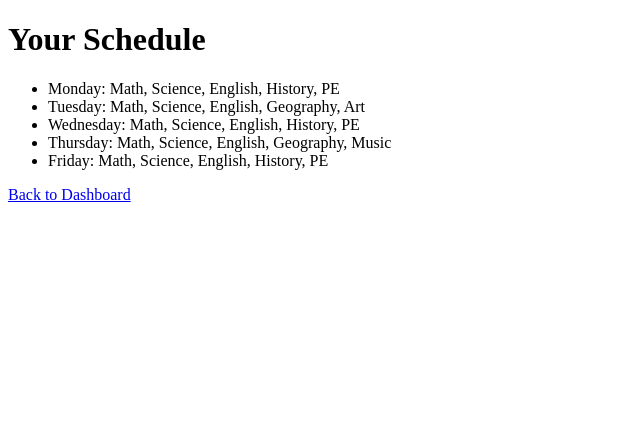
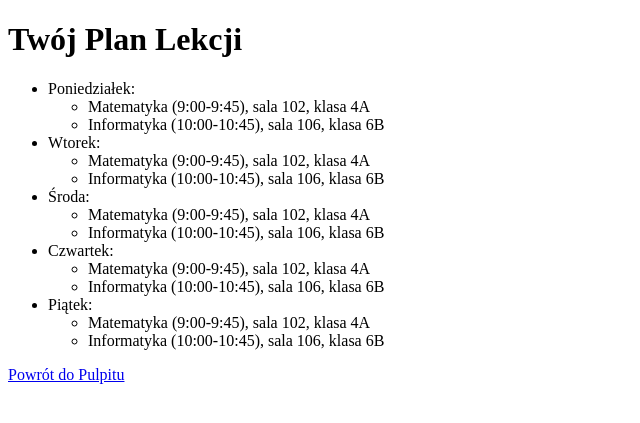
Before and after one commit to UniSzef/Hackaton_UAM, a Flask app: page /schedule in a window 1280 px wide. Shown: the top 423 px of the page, without its empty margins (0-640 px from the left). Run offline with Flask 3, Linux system fonts and the light colour scheme; a user stored in the database is signed in.

Commit message:
lepsza baza danych

```diff
--- a/app/routes.py
+++ b/app/routes.py
@@ -21,7 +21,7 @@ def login():
         password = request.form['password']
         user = User.query.filter_by(username=username).first()
         if user is None or not check_password_hash(user.password, password):
-            flash('Invalid username or password', 'error')
+            flash('Nieprawidłowa nazwa użytkownika lub hasło', 'error')
             return redirect(url_for('main.login'))
         login_user(user)
         return redirect(url_for('main.dashboard'))
@@ -49,11 +49,89 @@ def grades():
 @bp.route('/schedule')
 @login_required
 def schedule():
-    schedule = [
-        {'day': 'Monday', 'classes': ['Math', 'Science', 'English', 'History', 'PE']},
-        {'day': 'Tuesday', 'classes': ['Math', 'Science', 'English', 'Geography', 'Art']},
-        {'day': 'Wednesday', 'classes': ['Math', 'Science', 'English', 'History', 'PE']},
-        {'day': 'Thursday', 'classes': ['Math', 'Science', 'English', 'Geography', 'Music']},
-        {'day': 'Friday', 'classes': ['Math', 'Science', 'English', 'History', 'PE']}
-    ]
+    if current_user.role == 'student':
+        schedule = [
+            {'day': 'Poniedziałek', 'classes': [
+                {'subject': 'Biologia', 'time': '8:00-8:45', 'room': '101'},
+                {'subject': 'Matematyka', 'time': '9:00-9:45', 'room': '102'},
+                {'subject': 'Angielski', 'time': '10:00-10:45', 'room': '103'},
+                {'subject': 'Historia', 'time': '11:00-11:45', 'room': '104'},
+                {'subject': 'WF', 'time': '12:00-12:45', 'room': '105'}
+            ]},
+            {'day': 'Wtorek', 'classes': [
+                {'subject': 'Fizyka', 'time': '8:00-8:45', 'room': '101'},
+                {'subject': 'Matematyka', 'time': '9:00-9:45', 'room': '102'},
+                {'subject': 'Angielski', 'time': '10:00-10:45', 'room': '103'},
+                {'subject': 'Geografia', 'time': '11:00-11:45', 'room': '104'},
+                {'subject': 'Plastyka', 'time': '12:00-12:45', 'room': '105'}
+            ]},
+            {'day': 'Środa', 'classes': [
+                {'subject': 'Chemia', 'time': '8:00-8:45', 'room': '101'},
+                {'subject': 'Matematyka', 'time': '9:00-9:45', 'room': '102'},
+                {'subject': 'Angielski', 'time': '10:00-10:45', 'room': '103'},
+                {'subject': 'Historia', 'time': '11:00-11:45', 'room': '104'},
+                {'subject': 'WF', 'time': '12:00-12:45', 'room': '105'}
+            ]},
+            {'day': 'Czwartek', 'classes': [
+                {'subject': 'Geografia', 'time': '8:00-8:45', 'room': '101'},
+                {'subject': 'Matematyka', 'time': '9:00-9:45', 'room': '102'},
+                {'subject': 'Angielski', 'time': '10:00-10:45', 'room': '103'},
+                {'subject': 'Biologia', 'time': '11:00-11:45', 'room': '104'},
+                {'subject': 'Muzyka', 'time': '12:00-12:45', 'room': '105'}
+            ]},
+            {'day': 'Piątek', 'classes': [
+                {'subject': 'Historia', 'time': '8:00-8:45', 'room': '101'},
+                {'subject': 'Matematyka', 'time': '9:00-9:45', 'room': '102'},
+                {'subject': 'Angielski', 'time': '10:00-10:45', 'room': '103'},
+                {'subject': 'Chemia', 'time': '11:00-11:45', 'room': '104'},
+                {'subject': 'WF', 'time': '12:00-12:45', 'room': '105'}
+            ]}
+        ]
+    elif current_user.role == 'teacher':
+        if current_user.username == 'teacher1':
+            schedule = [
+                {'day': 'Poniedziałek', 'classes': [
+                    {'subject': 'Matematyka', 'time': '9:00-9:45', 'room': '102', 'class': '4A'},
+                    {'subject': 'Informatyka', 'time': '10:00-10:45', 'room': '106', 'class': '6B'}
+                ]},
+                {'day': 'Wtorek', 'classes': [
+                    {'subject': 'Matematyka', 'time': '9:00-9:45', 'room': '102', 'class': '4A'},
+                    {'subject': 'Informatyka', 'time': '10:00-10:45', 'room': '106', 'class': '6B'}
+                ]},
+                {'day': 'Środa', 'classes': [
+                    {'subject': 'Matematyka', 'time': '9:00-9:45', 'room': '102', 'class': '4A'},
+                    {'subject': 'Informatyka', 'time': '10:00-10:45', 'room': '106', 'class': '6B'}
+                ]},
+                {'day': 'Czwartek', 'classes': [
+                    {'subject': 'Matematyka', 'time': '9:00-9:45', 'room': '102', 'class': '4A'},
+                    {'subject': 'Informatyka', 'time': '10:00-10:45', 'room': '106', 'class': '6B'}
+                ]},
+                {'day': 'Piątek', 'classes': [
+                    {'subject': 'Matematyka', 'time': '9:00-9:45', 'room': '102', 'class': '4A'},
+                    {'subject': 'Informatyka', 'time': '10:00-10:45', 'room': '106', 'class': '6B'}
+                ]}
+            ]
+        elif current_user.username == 'teacher2':
+            schedule = [
+                {'day': 'Poniedziałek', 'classes': [
+                    {'subject': 'Biologia', 'time': '8:00-8:45', 'room': '101', 'class': '4A'},
+                    {'subject': 'Chemia', 'time': '11:00-11:45', 'room': '107', 'class': '6B'}
+                ]},
+                {'day': 'Wtorek', 'classes': [
+                    {'subject': 'Biologia', 'time': '8:00-8:45', 'room': '101', 'class': '4A'},
+                    {'subject': 'Chemia', 'time': '11:00-11:45', 'room': '107', 'class': '6B'}
+                ]},
+                {'day': 'Środa', 'classes': [
+                    {'subject': 'Biologia', 'time': '8:00-8:45', 'room': '101', 'class': '4A'},
+                    {'subject': 'Chemia', 'time': '11:00-11:45', 'room': '107', 'class': '6B'}
+                ]},
+                {'day': 'Czwartek', 'classes': [
+                    {'subject': 'Biologia', 'time': '8:00-8:45', 'room': '101', 'class': '4A'},
+                    {'subject': 'Chemia', 'time': '11:00-11:45', 'room': '107', 'class': '6B'}
+                ]},
+                {'day': 'Piątek', 'classes': [
+                    {'subject': 'Biologia', 'time': '8:00-8:45', 'room': '101', 'class': '4A'},
+                    {'subject': 'Chemia', 'time': '11:00-11:45', 'room': '107', 'class': '6B'}
+                ]}
+            ]
     return render_template('schedule.html', schedule=schedule)
--- a/app/templates/schedule.html
+++ b/app/templates/schedule.html
@@ -1,16 +1,21 @@
 <!doctype html>
-<html lang="en">
+<html lang="pl">
 <head>
     <meta charset="utf-8">
-    <title>Schedule</title>
+    <title>Plan Lekcji</title>
 </head>
 <body>
-    <h1>Your Schedule</h1>
+    <h1>Twój Plan Lekcji</h1>
     <ul>
         {% for day in schedule %}
-            <li>{{ day.day }}: {{ ', '.join(day.classes) }}</li>
+            <li>{{ day.day }}:</li>
+            <ul>
+                {% for class in day.classes %}
+                    <li>{{ class.subject }} ({{ class.time }}), sala {{ class.room }}{% if class.class %}, klasa {{ class.class }}{% endif %}</li>
+                {% endfor %}
+            </ul>
         {% endfor %}
     </ul>
-    <a href="{{ url_for('main.dashboard') }}">Back to Dashboard</a>
+    <a href="{{ url_for('main.dashboard') }}">Powrót do Pulpitu</a>
 </body>
 </html>
```
Also changed, not shown: add_users.py (+29 -5 lines), app/templates/dashboard.html (+10 -6 lines), app/templates/grades.html (+4 -4 lines), app/templates/login.html (+5 -5 lines), instance/school.db.
